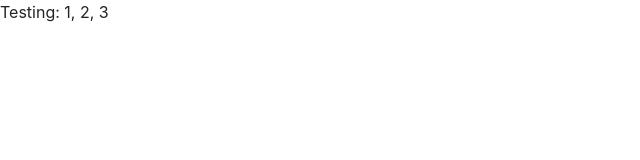
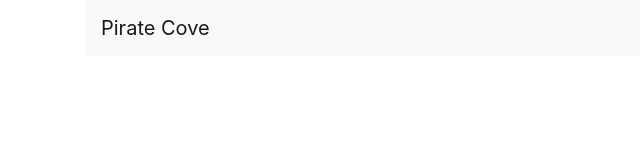
Before and after one commit to jtreuthardt/james-bootstrap-homework, a website with bundled scripts: page src/html/index.html in a window 1280 px wide. Shown: the whole page, without its empty margins (0-640 px from the left). Built offline with nearby package versions, Linux system fonts and the light colour scheme; files whose address does not match are found by name.

Commit message:
end of class update

```diff
--- a/src/html/index.html
+++ b/src/html/index.html
@@ -9,7 +9,10 @@
 
   <body>
     <!-- Content starts here -->
-    <p>Testing: 1, 2, 3</p>
+    <div class = "container">
+      <nav class="navbar navbar-expand-lg navbar-light bg-light">
+        <a class="navbar-brand" href="#">Pirate Cove</a>
+    </div>
 
     <!-- Closing scripts here -->
     <script src="js/jquery.js"></script>
```
Also changed, not shown: docs/index.html (+4 -1 lines).
